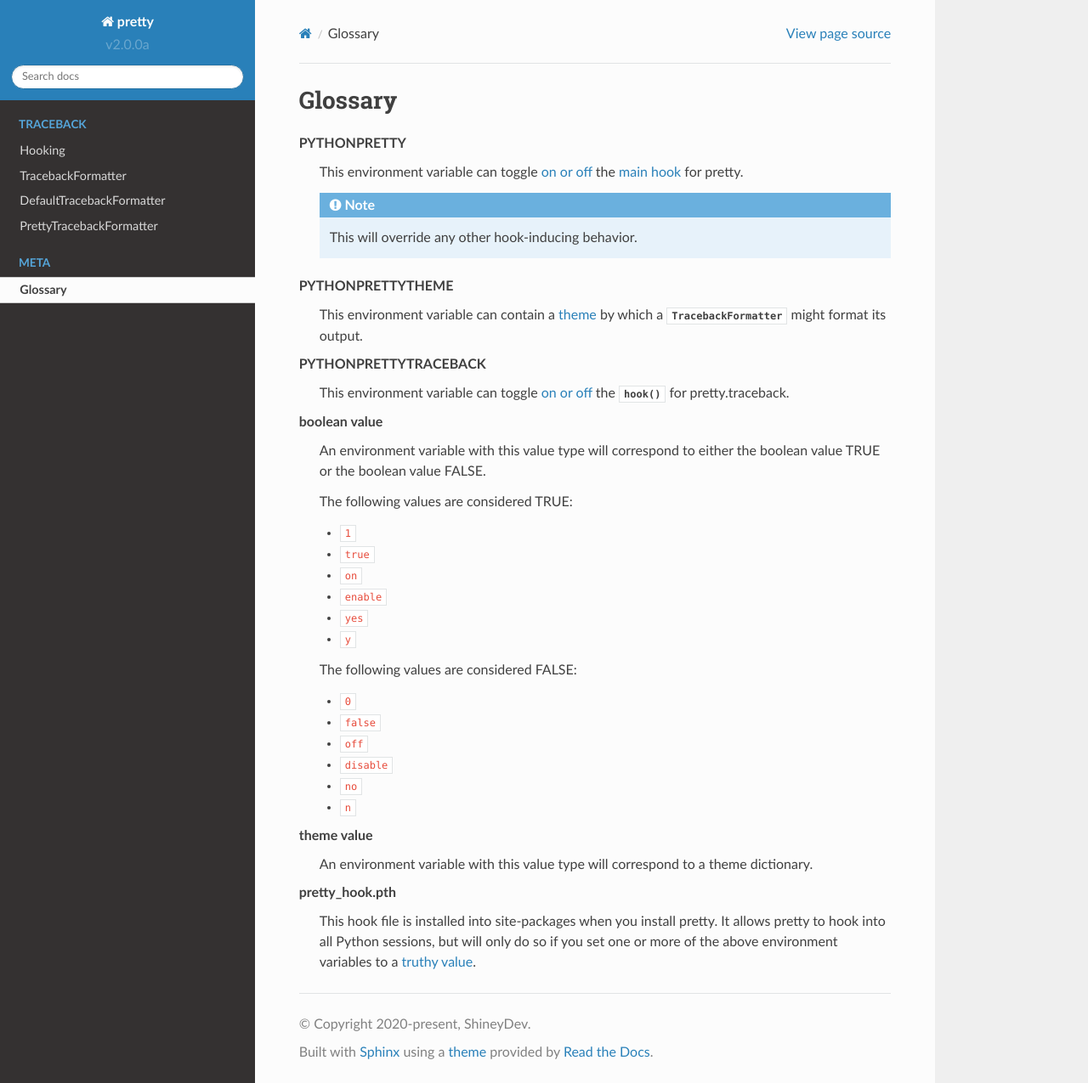
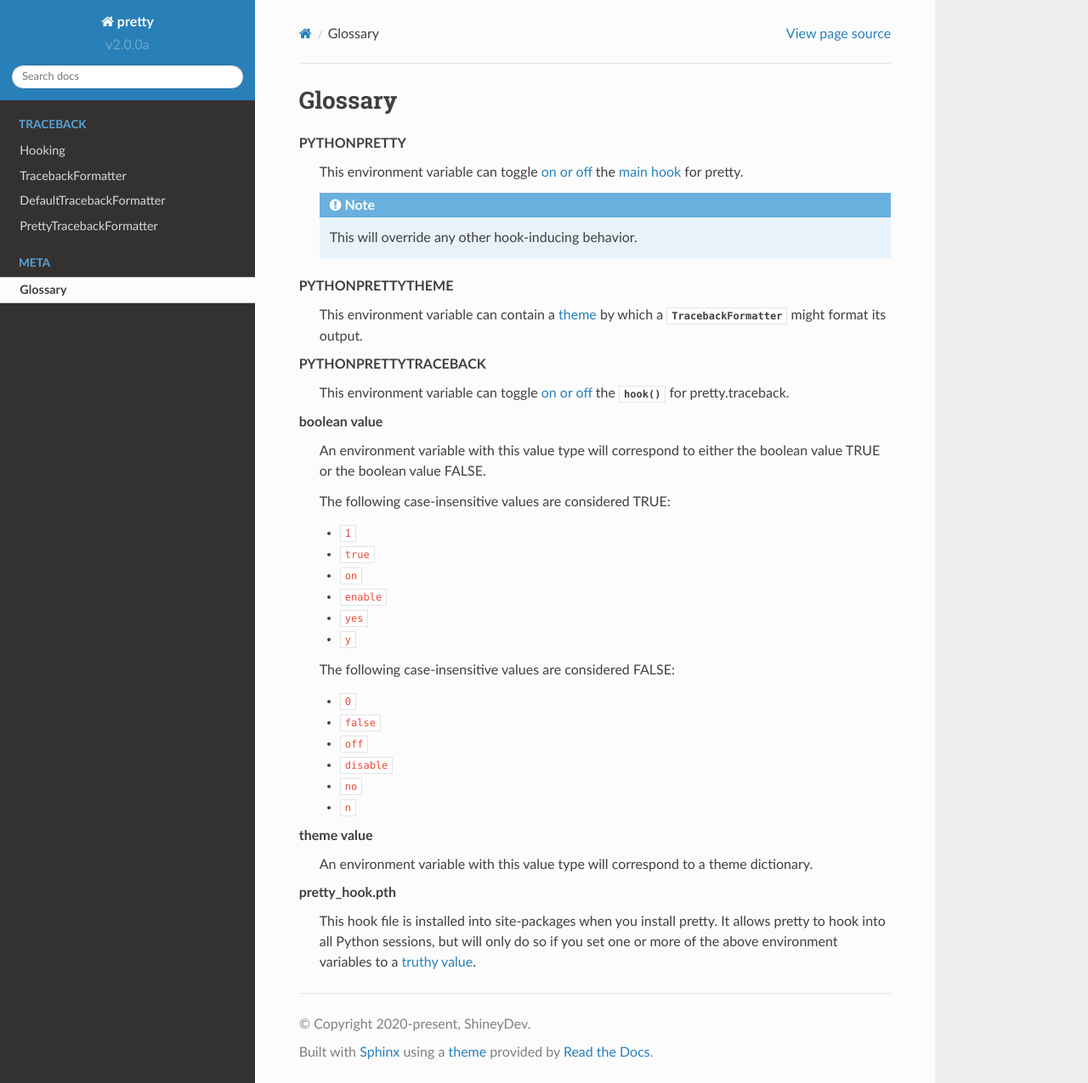
Before and after one commit to ShineyDev/pretty, a Sphinx documentation site: the page built from docs/meta/glossary.rst, in a window 1280 px wide and 1275 px high. Shown: the whole window at 85% size. Built offline with Sphinx 7.4.7 and the Read the Docs theme 2.0.0, drawn with Linux system fonts in a browser that asks for light colours.

Commit message:
note that boolean values are case-insensitive

```diff
--- a/docs/meta/glossary.rst
+++ b/docs/meta/glossary.rst
@@ -31,7 +31,7 @@ Glossary
         An environment variable with this value type will correspond to
         either the boolean value TRUE or the boolean value FALSE.
 
-        The following values are considered TRUE:
+        The following case-insensitive values are considered TRUE:
 
         - ``1``
         - ``true``
@@ -40,7 +40,7 @@ Glossary
         - ``yes``
         - ``y``
 
-        The following values are considered FALSE:
+        The following case-insensitive values are considered FALSE:
 
         - ``0``
         - ``false``
```
